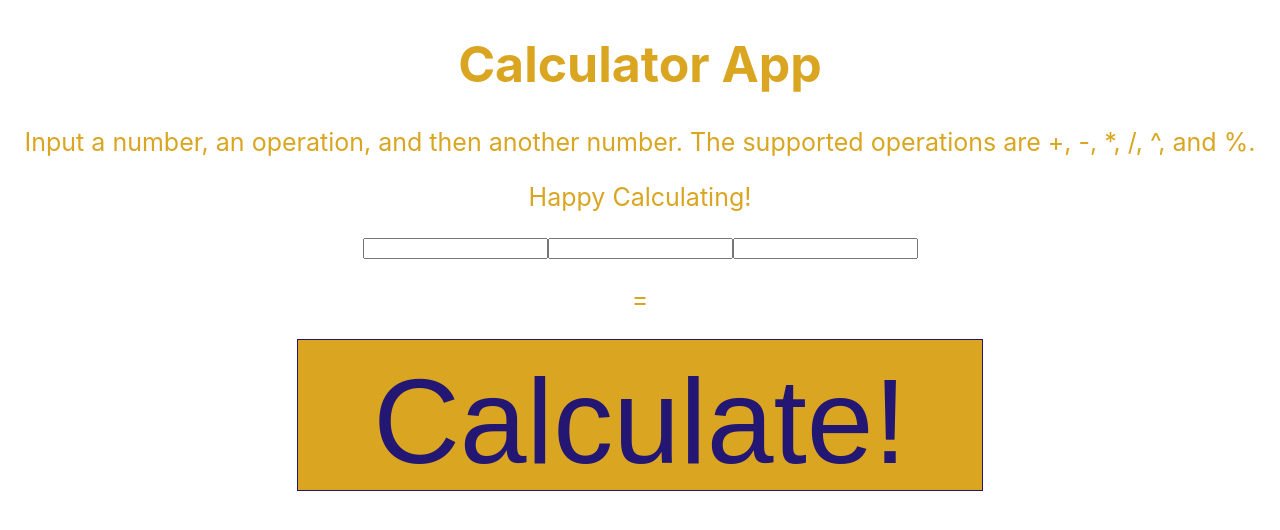
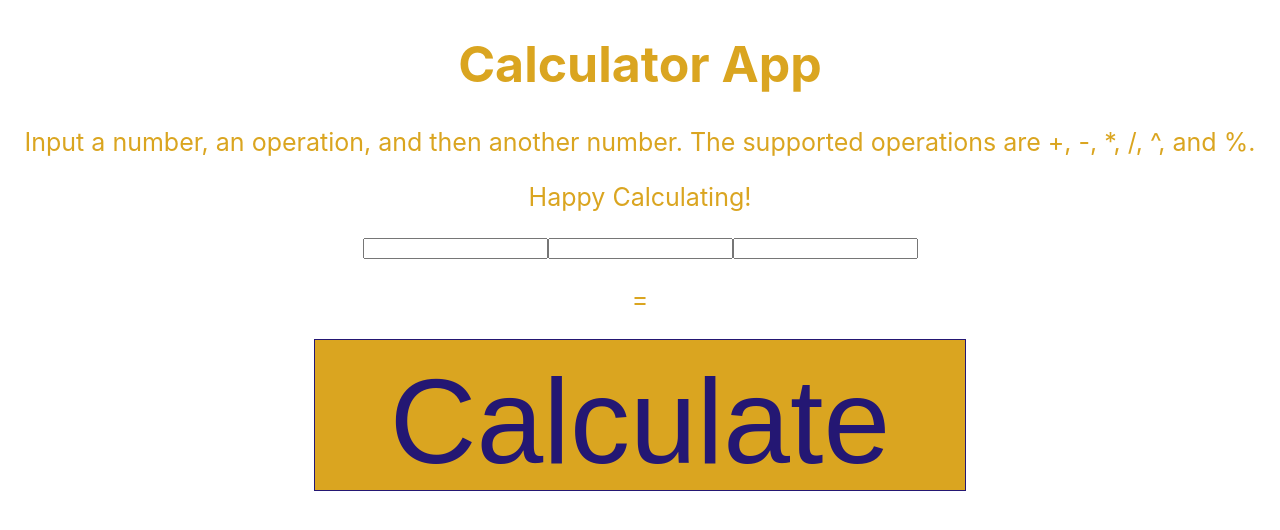
Before and after one commit to judorsch/calc1, a React (Create React App) app: page / in a window 1280 px wide. Shown: the top 530 px of the page. Built offline with nearby package versions, Linux system fonts and the light colour scheme.

Commit message:
Seeing if page updates

```diff
--- a/src/components/CalcButton.tsx
+++ b/src/components/CalcButton.tsx
@@ -15,5 +15,5 @@ export const CalcButton = ({change, op, num1, num2}: ButtonProps): JSX.Element =
     }
   }
 
-  return <button className = "space" onClick={() => calc()}>Calculate!</button>
+  return <button className = "space" onClick={() => calc()}>Calculate</button>
 }
```
